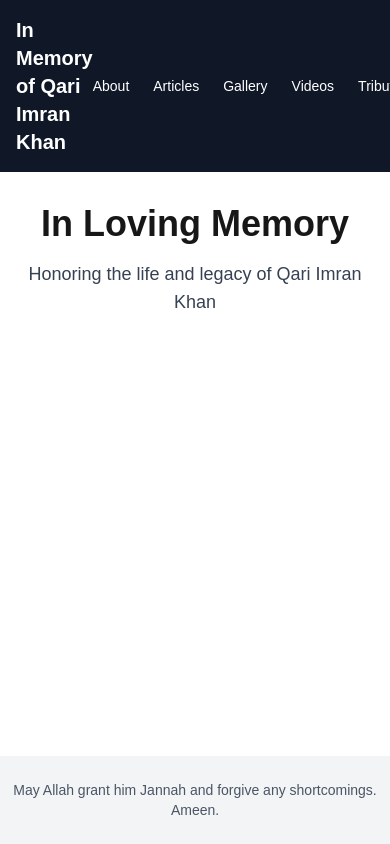
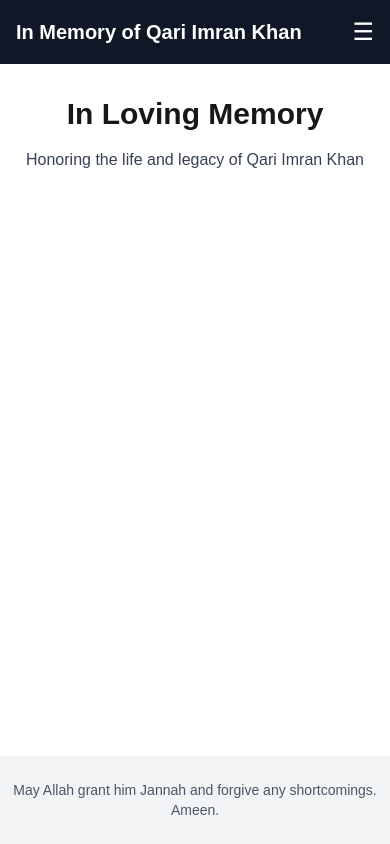
Before and after one commit to anasazeemi/Qari-Imran, a Next.js app: page / in a window 390 px wide. Built offline with nearby package versions, Linux system fonts and the light colour scheme.

Commit message:
Added basic mobile layout

```diff
--- a/components/Header.tsx
+++ b/components/Header.tsx
@@ -1,18 +1,36 @@
 import Link from 'next/link';
+import { useState } from 'react';
 
 export default function Header() {
+  const [menuOpen, setMenuOpen] = useState(false);
+
+  const handleNavClick = () => setMenuOpen(false);
+
   return (
     <header className="bg-gray-900 text-white">
-      <nav className="container mx-auto px-4 py-4 flex justify-between items-center">
-        <Link href="/" className="text-xl font-semibold">
-          In Memory of Qari Imran Khan
-        </Link>
-        <ul className="flex space-x-6 text-sm">
-          <li><Link href="/about">About</Link></li>
-          <li><Link href="/articles">Articles</Link></li>
-          <li><Link href="/gallery">Gallery</Link></li>
-          <li><Link href="/videos">Videos</Link></li>
-          <li><Link href="/tributes">Tributes</Link></li>
+      <nav className="container mx-auto px-4 py-4 flex flex-col sm:flex-row sm:justify-between sm:items-center">
+        <div className="flex justify-between items-center">
+          <Link href="/" className="text-xl font-semibold">
+            In Memory of Qari Imran Khan
+          </Link>
+          <button
+            onClick={() => setMenuOpen(!menuOpen)}
+            className="sm:hidden text-white text-2xl"
+            aria-label="Toggle menu"
+          >
+            ☰
+          </button>
+        </div>
+        <ul
+          className={`flex flex-col sm:flex-row sm:space-x-6 mt-4 sm:mt-0 text-sm ${
+            menuOpen ? 'block' : 'hidden sm:flex'
+          }`}
+        >
+          <li><Link href="/about" onClick={handleNavClick}>About</Link></li>
+          <li><Link href="/articles" onClick={handleNavClick}>Articles</Link></li>
+          <li><Link href="/videos" onClick={handleNavClick}>Videos</Link></li>
+          <li><Link href="/tributes" onClick={handleNavClick}>Tributes</Link></li>
+          <li><Link href="/gallery" onClick={handleNavClick}>Gallery</Link></li>
         </ul>
       </nav>
     </header>
--- a/pages/index.tsx
+++ b/pages/index.tsx
@@ -1,8 +1,8 @@
 export default function Home() {
   return (
     <div className="text-center">
-      <h1 className="text-4xl font-bold mb-4">In Loving Memory</h1>
-      <p className="text-gray-700 text-lg">
+      <h1 className="text-3xl sm:text-4xl font-bold mb-4">In Loving Memory</h1>
+      <p className="text-base sm:text-lg text-gray-700">
         Honoring the life and legacy of Qari Imran Khan
       </p>
     </div>
```
